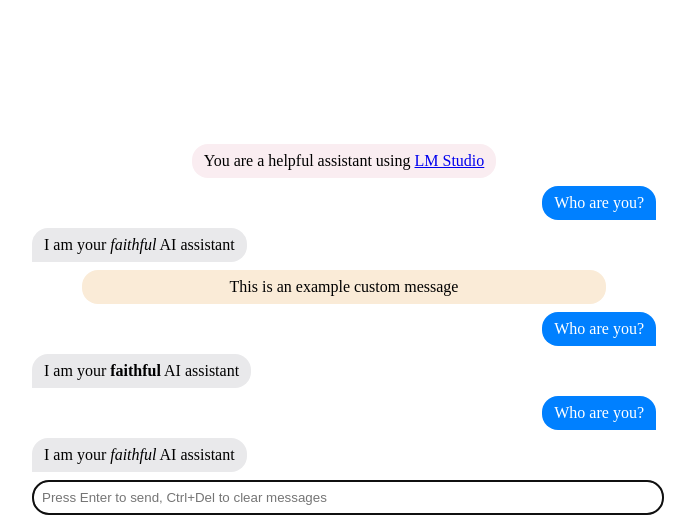
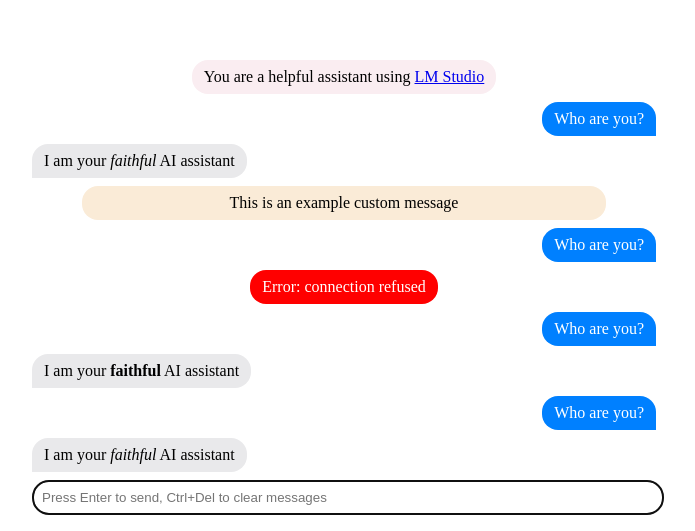
Before and after one commit to padcom/chat-ui, a Vue app: page / in a window 1280 px wide. Shown: the part 269-800 px from the top of the page, without its empty margins (296-991 px from the left). Built offline with nearby package versions, Linux system fonts and the light colour scheme; the HTML template or start-up script is replaced by a standard one.

Commit message:
Added `error` message type and exposed markdown renderer

```diff
--- a/src/App.vue
+++ b/src/App.vue
@@ -29,6 +29,8 @@ const messages = ref<Msg[]>([
   { id: '3', role: 'assistant', content: 'I am your *faithful* AI assistant' },
   { id: '3.5', role: 'xxx', content: 'This is an example custom message' },
   { id: '4', role: 'user', content: 'Who are you?' },
+  { id: '4.5', role: 'error', content: 'Error: connection refused' },
+  { id: '4.7', role: 'user', content: 'Who are you?' },
   { id: '5', role: 'assistant', content: 'I am your **faithful** AI assistant' },
   { id: '6', role: 'user', content: 'Who are you?' },
   { id: '7', role: 'assistant', content: 'I am your _faithful_ AI assistant' },
--- a/src/components/Message.vue
+++ b/src/components/Message.vue
@@ -1,7 +1,7 @@
 <!-- eslint-disable vue/no-v-html -->
 <template>
-  <div v-if="message.content" class="message" :class="{ [message.role]: true }"
-    v-html="marked(message.content || '', { renderer })"
+  <div v-if="message.content" :class="{ message: true, [message.role]: true }"
+    v-html="markdown(message.content)"
   />
   <div v-else class="message" :class="{ [message.role]: true }">
     <slot>...</slot>
@@ -9,15 +9,9 @@
 </template>
 
 <script lang="ts" setup generic="T extends ChatMessage">
-import { marked } from 'marked'
-import type { ChatMessage } from '../lib'
+import { markdown, type ChatMessage } from '../lib'
 
 defineProps<{ message: T }>()
-
-const renderer = new marked.Renderer()
-renderer.link = function({ href, title, text }) {
-  return `<a target="_blank" href="${href}" title="${title}">${text}</a>`
-}
 </script>
 
 <style lang="postcss" scoped>
@@ -35,22 +29,20 @@ renderer.link = function({ href, title, text }) {
 .message.assistant {
   border-bottom-left-radius: 0;
 }
-
 .message.user {
   border-bottom-right-radius: 0;
 }
 
 .message.system,
 .message.developer,
-.message.tool {
+.message.tool,
+.message.error {
   align-self: center;
   text-align: center;
 }
-
 .message.assistant {
   align-self: self-start;
 }
-
 .message.user {
   align-self: self-end;
   text-align: right;
@@ -69,4 +61,8 @@ renderer.link = function({ href, title, text }) {
   background-color: #0080ff;
   color: white;
 }
+.message.error {
+  background-color: red;
+  color: white;
+}
 </style>
--- a/src/lib/chat-message.ts
+++ b/src/lib/chat-message.ts
@@ -6,6 +6,7 @@ export const Roles = [
   'assistant',
   'tool',
   'user',
+  'error',
 ] as const
 
 export type Role = typeof Roles[number] | (string & {})
--- a/src/lib/index.ts
+++ b/src/lib/index.ts
@@ -1 +1,3 @@
+/* eslint-disable @stylistic/padding-line-between-statements */
 export * from './chat-message'
+export * from './markdown'
--- /dev/null
+++ b/src/lib/markdown.ts
@@ -0,0 +1,12 @@
+import { marked } from 'marked'
+
+const renderer = new marked.Renderer()
+
+// Specialized link renderer that will create links that open up in new window/tab
+renderer.link = function({ href, title, text }) {
+  return `<a target="_blank" href="${href}" title="${title}">${text}</a>`
+}
+
+export function markdown(source?: string) {
+  return marked(source || '', { renderer })
+}
```
